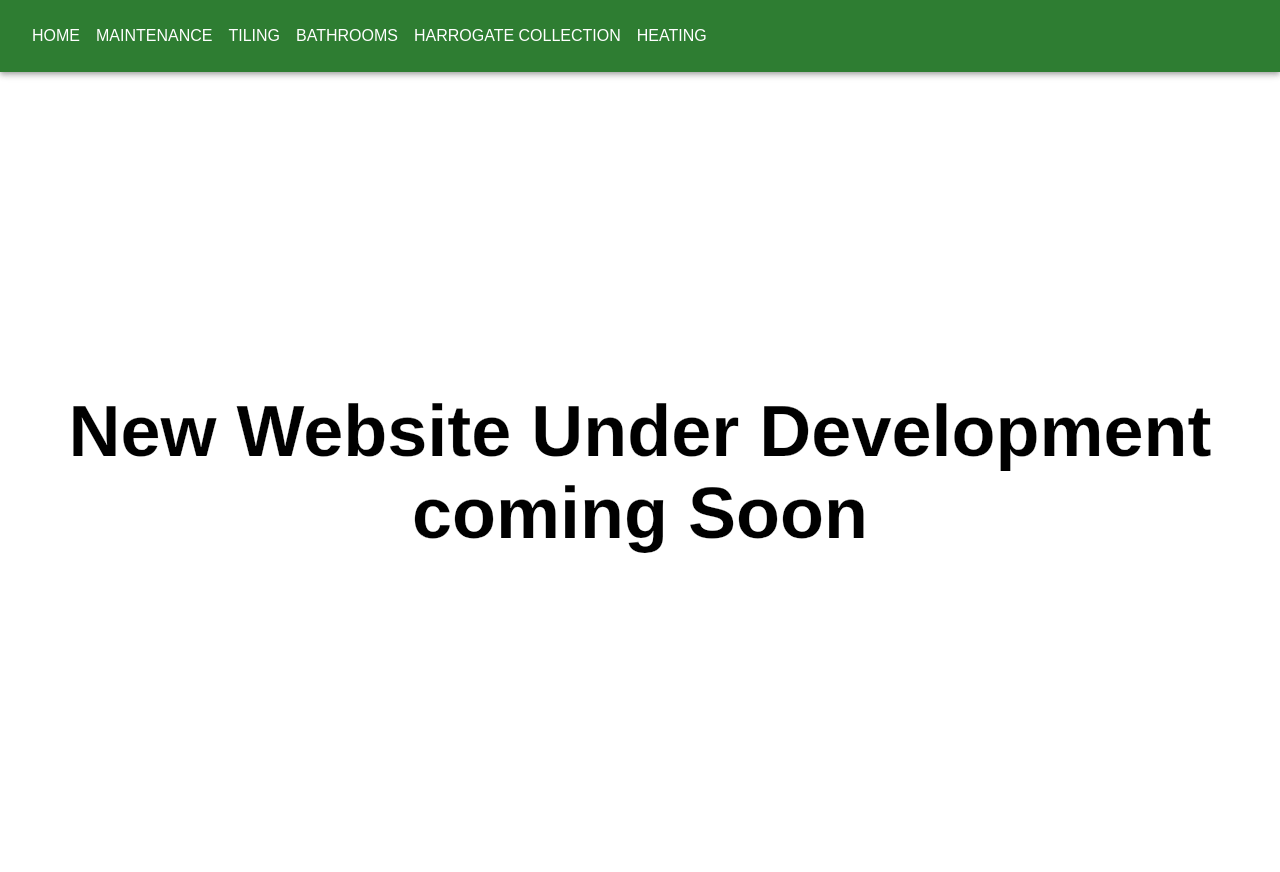
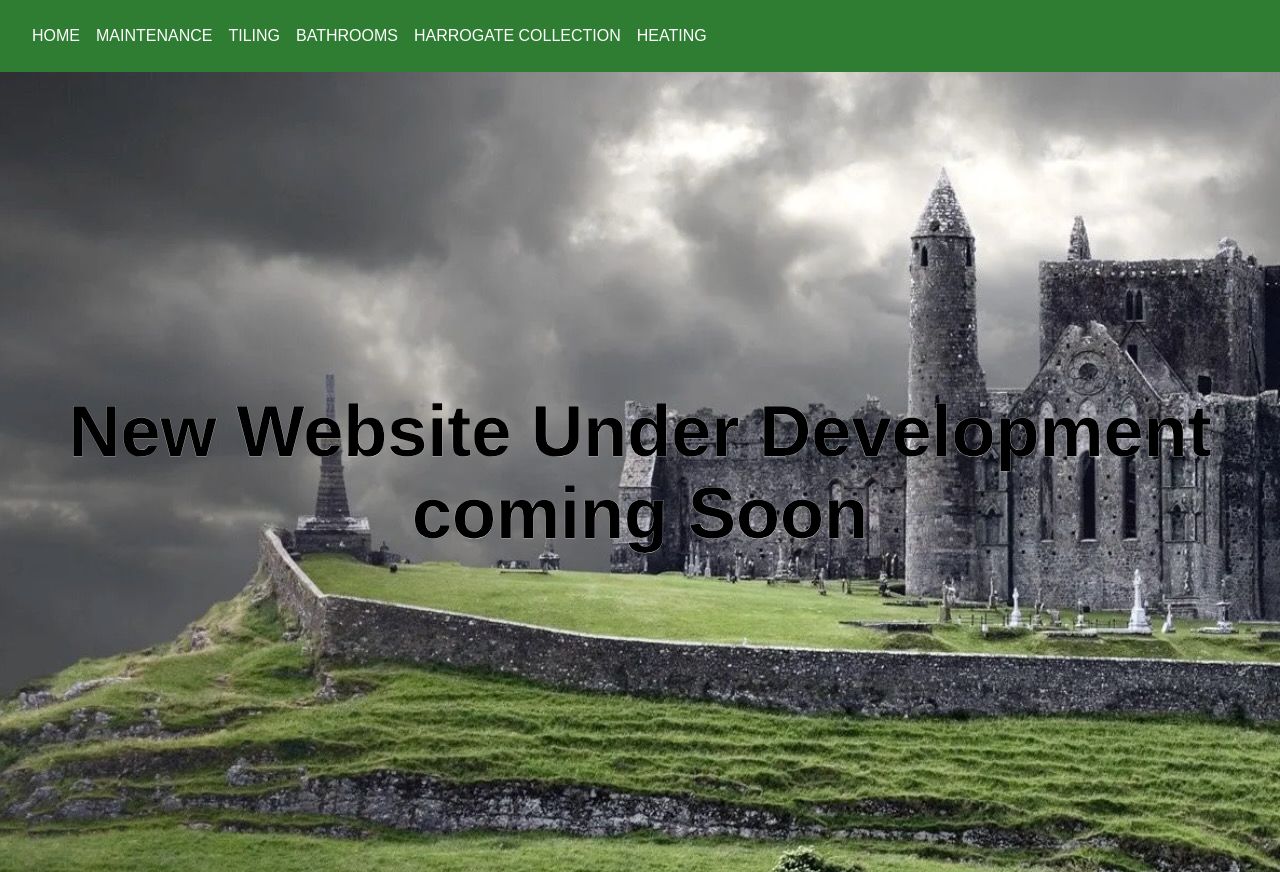
Before and after one commit to cmartin199/cashel_Interiors, a React (Create React App) app: page / in a window 1280 px wide. Built offline with nearby package versions, Linux system fonts and the light colour scheme; a web font is replaced by a local one.

Commit message:
restoring full website

```diff
--- a/src/App.tsx
+++ b/src/App.tsx
@@ -10,8 +10,6 @@ import Harrogate from "./Pages/Harrogate/Harrogate"
 
 export default function App() {
   return (
-    <Home />
-    /*
     <BrowserRouter>
       <Routes>
         <Route path="/" index element={<Home />} />
@@ -22,6 +20,5 @@ export default function App() {
         <Route path="Harrogate" element={<Harrogate />} />
       </Routes>
     </BrowserRouter>
-    */
   );
 }
--- a/src/Pages/Home/Home.css
+++ b/src/Pages/Home/Home.css
@@ -1,6 +1,6 @@
 @import url('https://fonts.cdnfonts.com/css/pirulen');
 .App {
-  /*background-image: url('../../resources/cashelBackground.jpeg');*/
+  background-image: url('../../resources/cashelBackground.jpeg');
   text-align: center;
   min-height: 100vh;
   display: flex;
```
